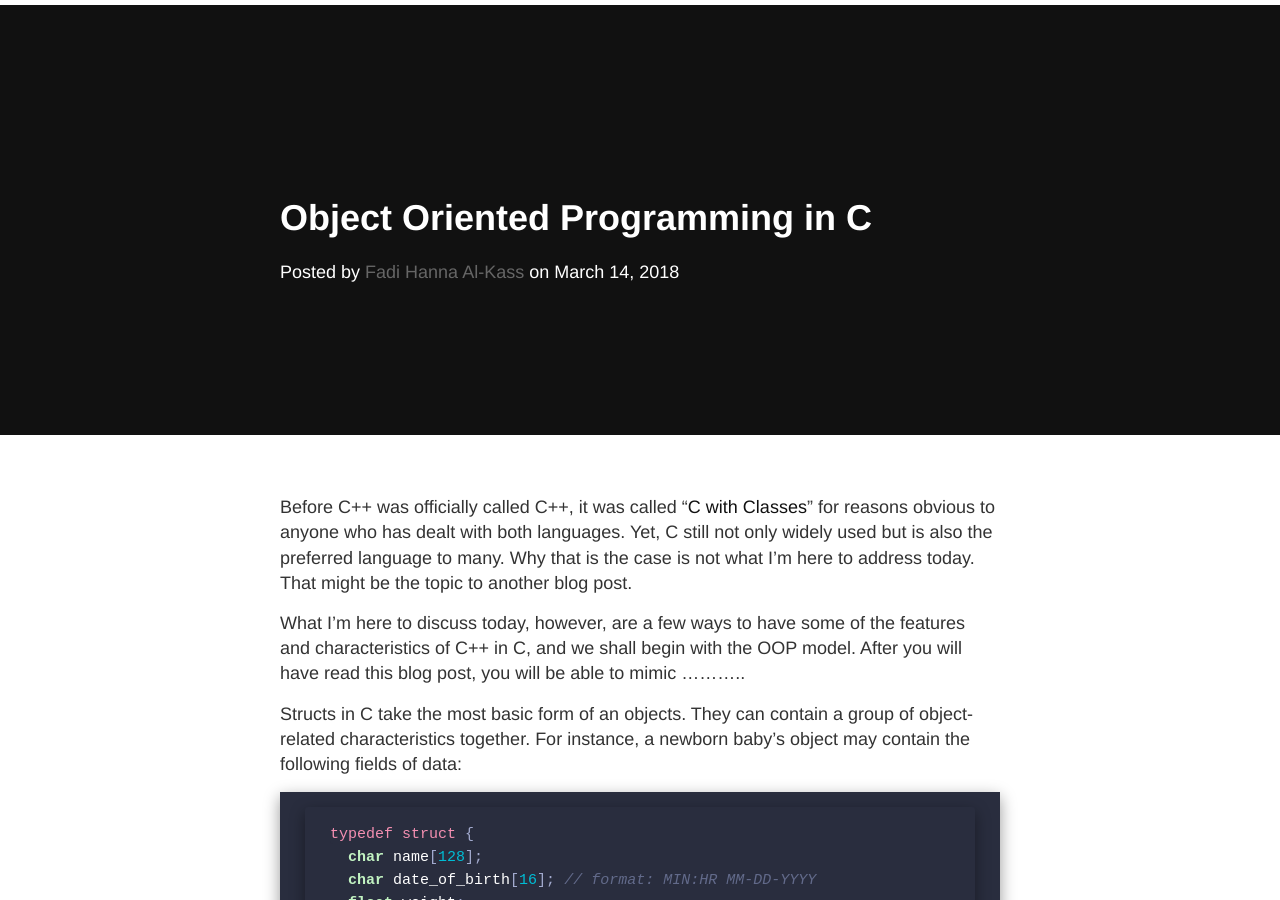
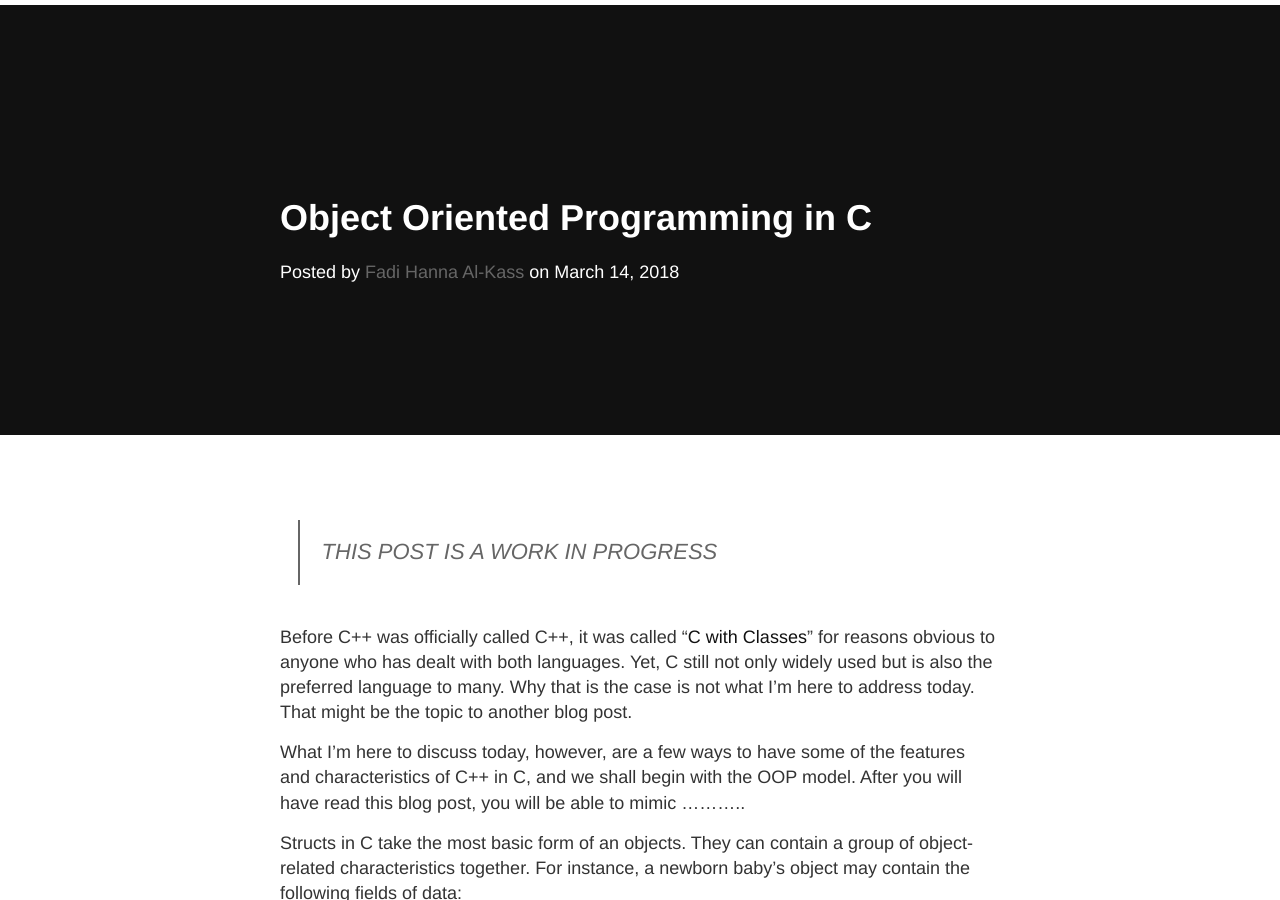
Before and after one commit to IQDevs/blog, a Jekyll site: the page built from _posts/2018-03-14-Object Oriented Programming in C.markdown, in a window 1280 px wide and 900 px high. Built offline with Jekyll 4.4.1, drawn with Linux system fonts in a browser that asks for light colours; nearby versions of some CDN libraries; comment, search, counter and statistics services are not loaded.

Commit message:
Update 2018-03-14-Object Oriented Programming in C.markdown

```diff
--- a/_posts/2018-03-14-Object Oriented Programming in C.markdown
+++ b/_posts/2018-03-14-Object Oriented Programming in C.markdown
@@ -6,6 +6,8 @@ categories: C
 author: Fadi Hanna Al-Kass
 handle: https://github.com/alkass
 ---
+
+> THIS POST IS A WORK IN PROGRESS
 
 Before C++ was officially called C++, it was called "[C with Classes](http://www.cplusplus.com/info/history/)" for reasons obvious to anyone who has dealt with both languages. Yet, C still not only widely used but is also the preferred language to many. Why that is the case is not what I'm here to address today. That might be the topic to another blog post.
 
```
